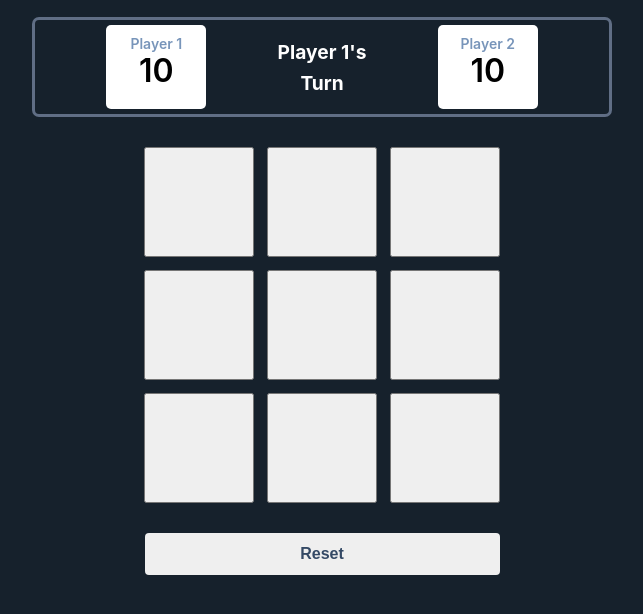
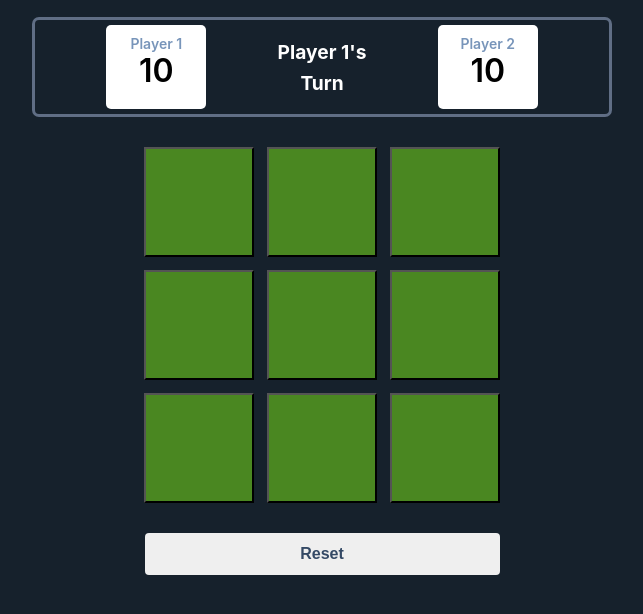
Before and after one commit to Michaeloye/tic-tac-toe, a React (Vite) app: page / in a window 1280 px wide. Shown: the top 614 px of the page, without its empty margins (318-961 px from the left). Built offline with nearby package versions, Linux system fonts and the light colour scheme.

Commit message:
Add style for '.cell-won'

```diff
--- a/src/App.css
+++ b/src/App.css
@@ -59,6 +59,9 @@
   border-radius: 4px;
   cursor: pointer;
 }
+.cell-won {
+  background-color: hsl(96, 61%, 33%);
+}
 .turn-mobile {
   display: block;
   color: white;
```
